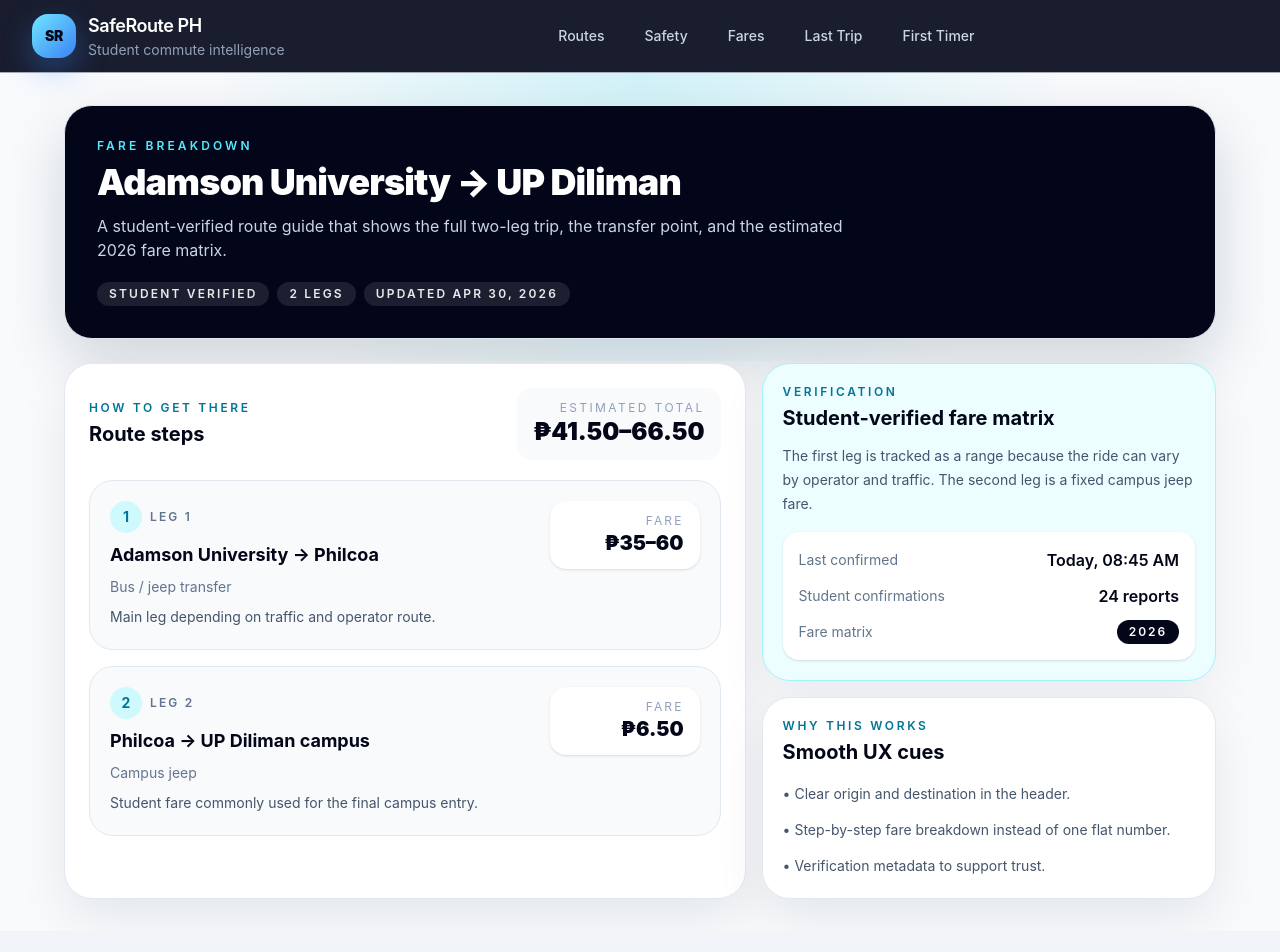
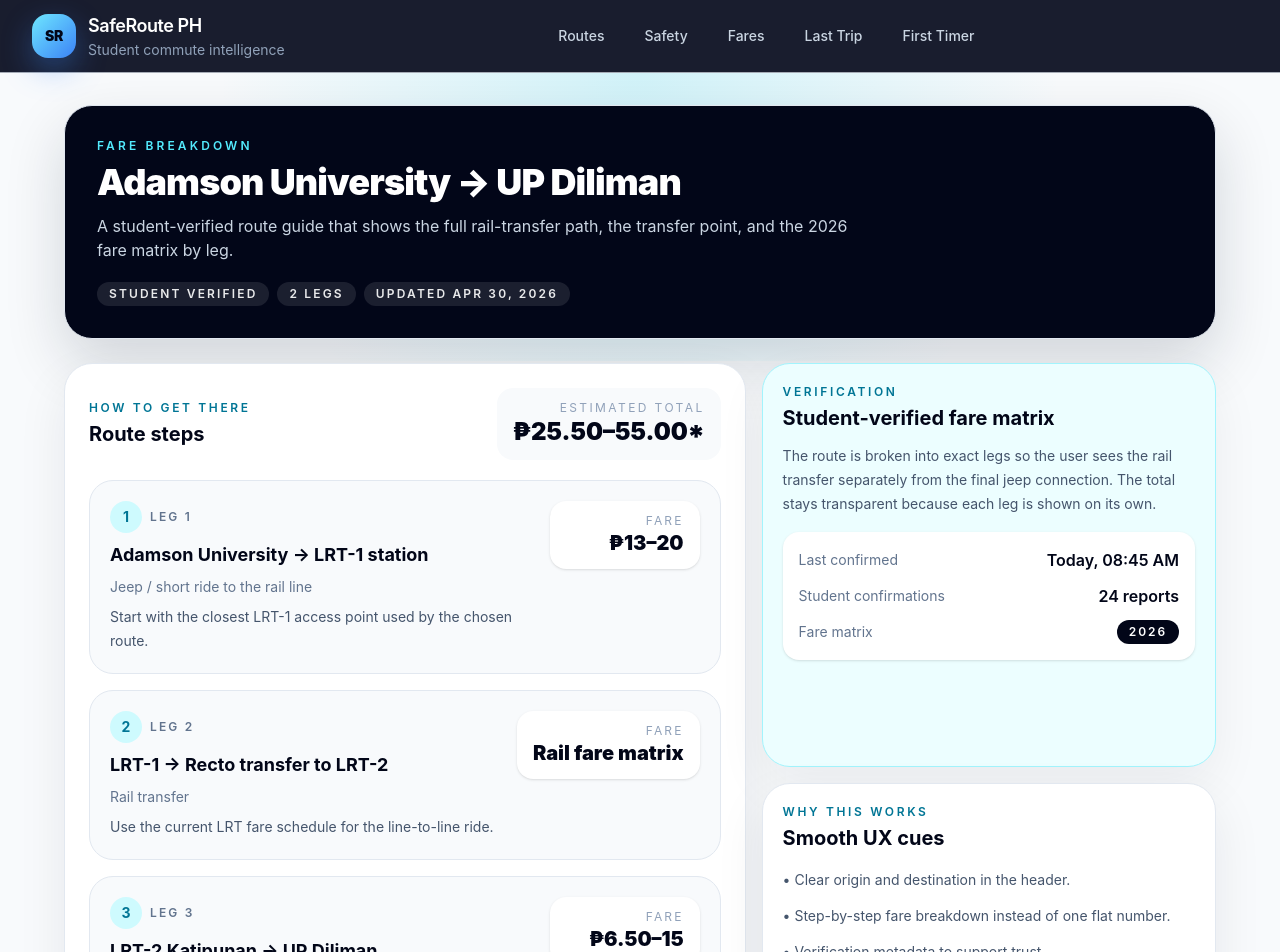
Before and after one commit to gabrielhipolito-dev/safe-route-ph, a Next.js app: page /route-result in a window 1280 px wide. Shown: the top 952 px of the page. Before the commit the page ends 931 px from the top, so only its background shows below. Built offline with nearby package versions, Linux system fonts and the light colour scheme.

Commit message:
feat: update fare details and route descriptions for improved clarity and accuracy

```diff
--- a/app/fares/page.jsx
+++ b/app/fares/page.jsx
@@ -3,12 +3,16 @@
 const fareRows = [
   {
     route: 'Adamson University → UP Diliman',
-    mode: 'Multi-leg student route',
-    regular: '₱41.50–₱66.50',
-    student: '₱35.50–₱60.50',
+    mode: 'LRT-1 → LRT-2 → jeep route',
+    regular: '₱25.50–₱55.00',
+    student: '₱22.50–₱49.50',
     updated: 'Apr 30, 2026',
     status: 'Student verified',
-    breakdown: ['Adamson → Philcoa: ₱35–60', 'Philcoa → UP Campus jeep: ₱6.50'],
+    breakdown: [
+      'Adamson → closest LRT-1 access point: ₱13–20',
+      'LRT-1 to Recto, transfer to LRT-2, then Katipunan: rail fare matrix',
+      'Katipunan → UP Diliman campus jeep: ₱6.50–15',
+    ],
   },
   {
     route: 'UST → SM Manila',
@@ -136,7 +140,7 @@ export default function FaresPage() {
                   <p className="text-xs uppercase tracking-[0.18em] text-slate-400 md:hidden">Student Fare</p>
                   <p className="text-lg font-semibold text-cyan-700">{row.student}</p>
                   {index === 0 && (
-                    <p className="mt-1 text-xs font-medium text-slate-500">Includes the Adamson → Philcoa + Philcoa → UP split</p>
+                    <p className="mt-1 text-xs font-medium text-slate-500">Shows the LRT-1, LRT-2, and jeep legs separately</p>
                   )}
                 </div>
 
@@ -174,8 +178,8 @@ export default function FaresPage() {
               </span>
             </div>
             <p className="mt-3 text-sm leading-6 text-slate-600">
-              Each result can show transfer legs, student fares, and a verification trail so users can see
-              whether the trip was confirmed by other students, updated fares, or a recently changed operator price.
+              Each result shows transfer legs, student fares, and a verification trail so users can see
+              the actual route structure instead of a vague one-line estimate.
             </p>
           </article>
 
--- a/app/route-result/page.jsx
+++ b/app/route-result/page.jsx
@@ -3,17 +3,24 @@
 const routeLegs = [
   {
     label: 'Leg 1',
-    title: 'Adamson University → Philcoa',
-    mode: 'Bus / jeep transfer',
-    fare: '₱35–60',
-    note: 'Main leg depending on traffic and operator route.',
+    title: 'Adamson University → LRT-1 station',
+    mode: 'Jeep / short ride to the rail line',
+    fare: '₱13–20',
+    note: 'Start with the closest LRT-1 access point used by the chosen route.',
   },
   {
     label: 'Leg 2',
-    title: 'Philcoa → UP Diliman campus',
-    mode: 'Campus jeep',
-    fare: '₱6.50',
-    note: 'Student fare commonly used for the final campus entry.',
+    title: 'LRT-1 → Recto transfer to LRT-2',
+    mode: 'Rail transfer',
+    fare: 'Rail fare matrix',
+    note: 'Use the current LRT fare schedule for the line-to-line ride.',
+  },
+  {
+    label: 'Leg 3',
+    title: 'LRT-2 Katipunan → UP Diliman',
+    mode: 'Jeep / campus shuttle',
+    fare: '₱6.50–15',
+    note: 'This is the final student-friendly campus connection.',
   },
 ]
 
@@ -29,8 +36,8 @@ export default function RouteResult() {
             Adamson University → UP Diliman
           </h1>
           <p className="mt-3 max-w-3xl text-sm leading-6 text-slate-300 sm:text-base">
-            A student-verified route guide that shows the full two-leg trip, the transfer point,
-            and the estimated 2026 fare matrix.
+            A student-verified route guide that shows the full rail-transfer path, the transfer point,
+            and the 2026 fare matrix by leg.
           </p>
 
           <div className="mt-5 flex flex-wrap gap-2">
@@ -55,7 +62,7 @@ export default function RouteResult() {
               </div>
               <div className="rounded-2xl bg-slate-50 px-4 py-3 text-right">
                 <p className="text-xs uppercase tracking-[0.2em] text-slate-400">Estimated total</p>
-                <p className="text-2xl font-black text-slate-950">₱41.50–66.50</p>
+                  <p className="text-2xl font-black text-slate-950">₱25.50–55.00*</p>
               </div>
             </div>
 
@@ -90,8 +97,8 @@ export default function RouteResult() {
               <p className="text-xs font-semibold uppercase tracking-[0.22em] text-cyan-700">Verification</p>
               <h3 className="mt-1 text-xl font-bold text-slate-950">Student-verified fare matrix</h3>
               <p className="mt-3 text-sm leading-6 text-slate-600">
-                The first leg is tracked as a range because the ride can vary by operator and traffic.
-                The second leg is a fixed campus jeep fare.
+                The route is broken into exact legs so the user sees the rail transfer separately from
+                the final jeep connection. The total stays transparent because each leg is shown on its own.
               </p>
               <div className="mt-4 grid gap-3 rounded-2xl bg-white p-4 shadow-sm">
                 <div className="flex items-center justify-between gap-3">
```
